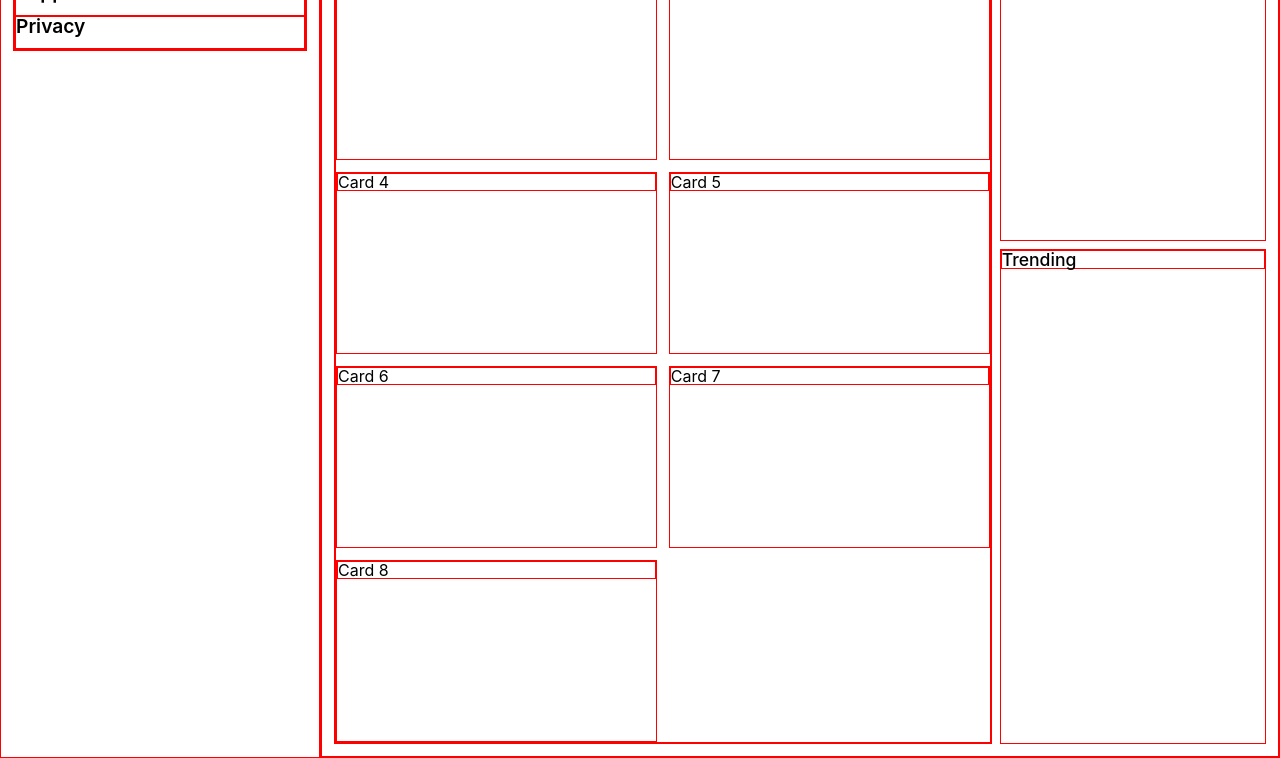
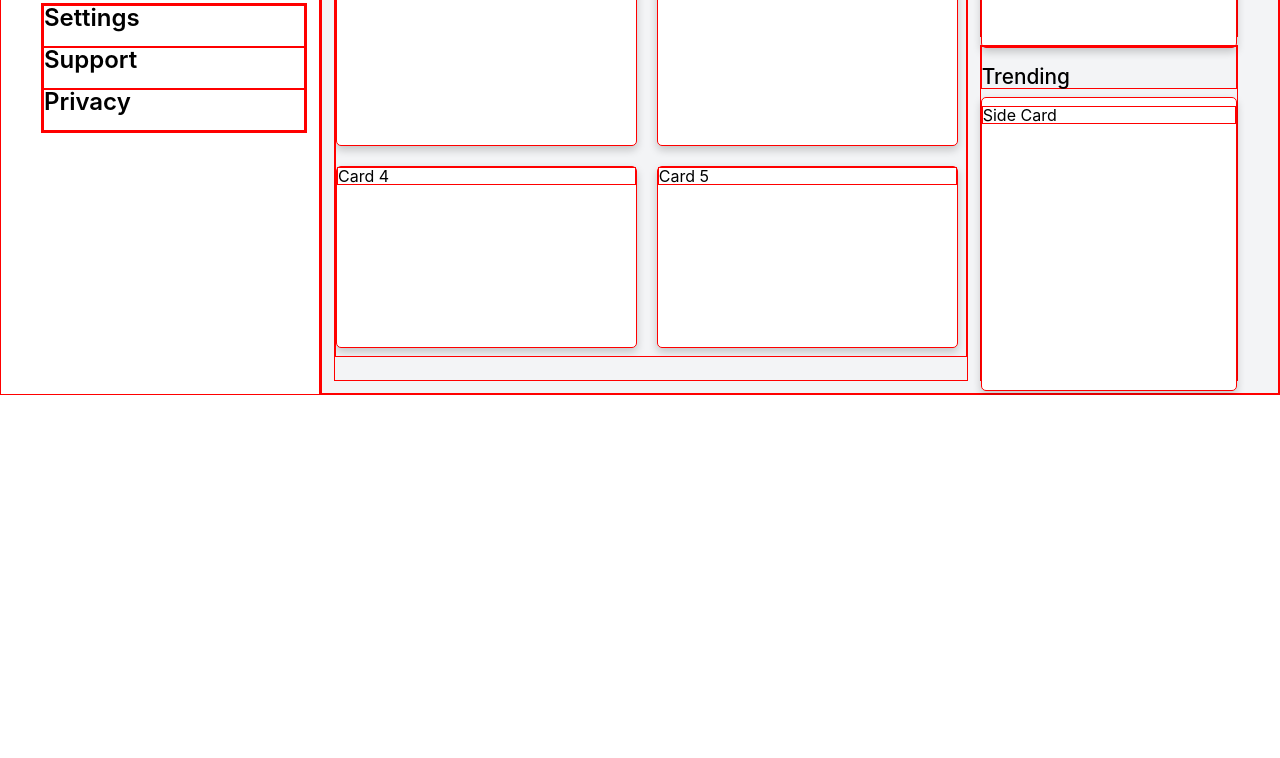
Before and after one commit to josephparkjyp/admin_dash_TOD, a plain HTML site: page index.html in a window 1280 px wide. Shown: the part 405-1163 px from the top of the page. After the commit the page ends 800 px from the top, so only its background shows below. Drawn offline with Linux system fonts and the light colour scheme.

Commit message:
Small updates

```diff
--- a/index.html
+++ b/index.html
@@ -61,22 +61,19 @@
                         <div class="card">
                             <p>Card 5</p>
                         </div>
-                        <div class="card">
-                            <p>Card 6</p>
-                        </div>
-                        <div class="card">
-                            <p>Card 7</p>
-                        </div>
-                        <div class="card">
-                            <p>Card 8</p>
-                        </div>
                     </div>
                 </div>
                 <div class="announcements">
                     <p class="title">Announcements</p>
+                    <div class="side-card">
+                        <p>Side Card</p>
+                    </div>
                 </div>
                 <div class="trending">
                     <p class="title">Trending</p>
+                    <div class="side-card">
+                        <p>Side Card</p>
+                    </div>
                 </div>
             </div>
         </div>
--- a/style.css
+++ b/style.css
@@ -67,6 +67,7 @@ body {
 
 .main-left {
     padding: 12px;
+    padding-left: 40px;
 }
 
 .main-left > div {
@@ -74,13 +75,14 @@ body {
 }
 
 .logo > p {
-    font-size: 2rem;
+    font-size: 2.2rem;
+    font-weight: 700;
 }
 
 .nav-top > ul > li , .nav-bottom > ul > li {
-    font-size: 1.2rem;
+    font-size: 1.5rem;
     font-weight: 600;
-    padding-bottom: 12px;
+    padding-bottom: 16px;
 }
 
 .main-right {
@@ -90,23 +92,26 @@ body {
 
 .main-right > div {
     padding: 12px;
+    padding-right: 40px;
 }
 
 .right-bottom {
     display: grid;
     grid-template-rows: 1fr 1fr;
     grid-template-columns: 5fr 2fr;
+    background-color: rgb(243 244 246);
 }
 
 .title {
-    font-size: 1.1rem;
+    padding-top: 20px;
+    font-size: 1.3rem;
     font-weight: 500;
 }
 
 .your-projects {
     grid-row-start: 1;
     grid-row-end: 3;
-    margin-right: 8px;
+    margin-right: 12px;
 }
 
 .announcements {
@@ -117,11 +122,25 @@ body {
     overflow: auto;
     display: grid;
     padding-top: 8px;
-    gap: 12px;
+    padding-right: 8px;
+    padding-bottom: 8px;
+    gap: 20px;
     grid-template-rows: repeat(2, 1fr);
     grid-template-columns: repeat(auto-fit, minmax(260px, 1fr));
 }
 
 .card {
     height: 180px;
+    box-shadow: 0 4px 8px 0 rgba(0,0,0,0.2);
+    border-radius: 5px;
+    background-color: white;
 }
+
+.side-card {
+    min-height: 85%;
+    padding-top: 8px;
+    box-shadow: 0 4px 8px 0 rgba(0,0,0,0.2);
+    border-radius: 5px;
+    background-color: white;
+    margin-top: 8px;
+}
```
